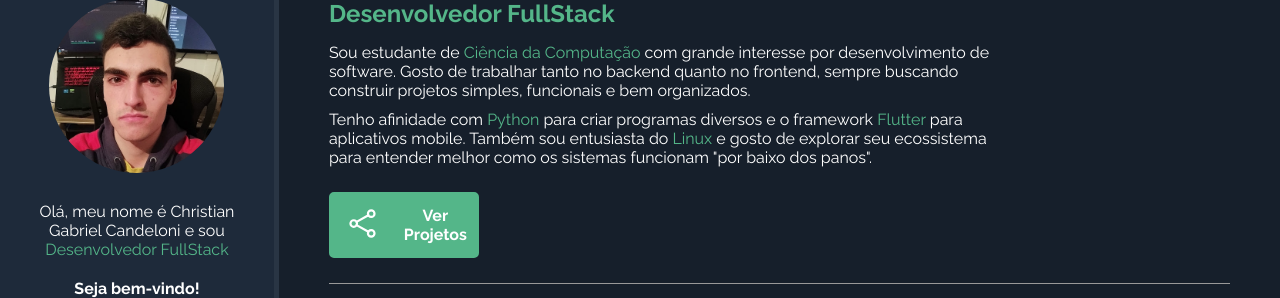
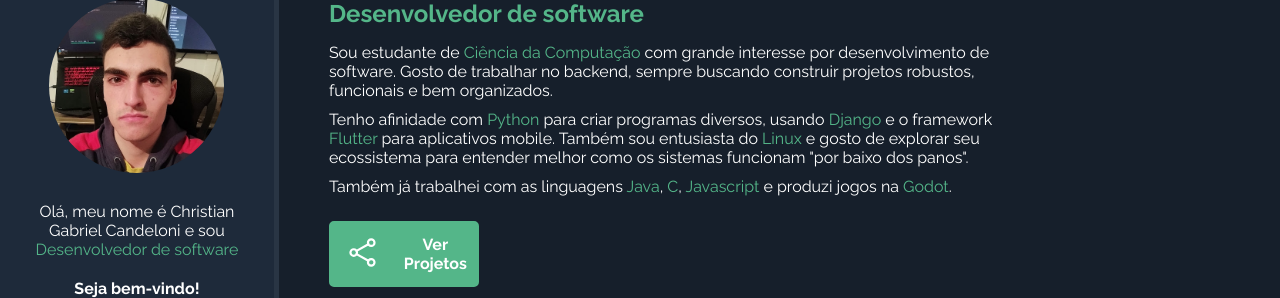
Before and after one commit to ChristianGCa/ChristianGCa.github.io, a plain HTML site: page index.html in a window 1280 px wide. Shown: the part 115-413 px from the top of the page. Drawn offline with nearby package versions, Linux system fonts and the light colour scheme.

Commit message:
docs: update description

```diff
--- a/index.html
+++ b/index.html
@@ -24,7 +24,7 @@
         <aside id="bio-container">
             <h2>Christian Gabriel Candeloni</h2>
             <img id="bio-img" src="img/perfil1.jpg" alt="Christian Gabriel Candeloni">
-            <p>Olá, meu nome é Christian Gabriel Candeloni e sou <span class="highlight">Desenvolvedor FullStack</span></p>
+            <p>Olá, meu nome é Christian Gabriel Candeloni e sou <span class="highlight">Desenvolvedor de software</span></p>
             <p id="welcome-text">Seja bem-vindo!</p>
             <ul id="social-container">
                 <li><a href='https://www.linkedin.com/in/christian-gabriel-candeloni/' target="_blank"><ion-icon name="logo-linkedin"></ion-icon></a></li>
@@ -37,9 +37,10 @@
         </aside>
         <section id="about-container">
             <h1 id="name">Christian Gabriel Candeloni</h1>
-            <p id="title"><span class="highlight">Desenvolvedor FullStack</span></p>
-            <p class="description">Sou estudante de <span class=highlight>Ciência da Computação</span> com grande interesse por desenvolvimento de software. Gosto de trabalhar tanto no backend quanto no frontend, sempre buscando construir projetos simples, funcionais e bem organizados.</p>
-            <p class="description">Tenho afinidade com <span class="highlight">Python</span> para criar programas diversos e o framework <span class="highlight">Flutter</span> para aplicativos mobile. Também sou entusiasta do <span class="highlight">Linux</span> e gosto de explorar seu ecossistema para entender melhor como os sistemas funcionam "por baixo dos panos".</p>
+            <p id="title"><span class="highlight">Desenvolvedor de software</span></p>
+            <p class="description">Sou estudante de <span class=highlight>Ciência da Computação</span> com grande interesse por desenvolvimento de software. Gosto de trabalhar no backend, sempre buscando construir projetos robustos, funcionais e bem organizados.</p>
+            <p class="description">Tenho afinidade com <span class="highlight">Python</span> para criar programas diversos, usando <span class="highlight">Django</span> e o framework <span class="highlight">Flutter</span> para aplicativos mobile. Também sou entusiasta do <span class="highlight">Linux</span> e gosto de explorar seu ecossistema para entender melhor como os sistemas funcionam "por baixo dos panos".</p>
+            <p class="description">Também já trabalhei com as linguagens <span class="highlight">Java</span>, <span class="highlight">C</span>, <span class="highlight">Javascript</span> e produzi jogos na <span class="highlight">Godot</span>.</p>
             <a href="https://github.com/ChristianGCa" id="btn-projects">
                 <ion-icon name="share-social-outline"></ion-icon>
                 <span>Ver Projetos</span>
@@ -62,6 +63,7 @@
                     <p class="skills-title">Frameworks</p>
                     <i class="devicon-nodejs-plain colored"></i>
                     <i class="devicon-flutter-plain colored"></i>
+                    <i class="devicon-django-plain colored"></i>
                 </div>
                 <div class="skills-box">
                     <p class="skills-title">Banco de Dados</p>
```
